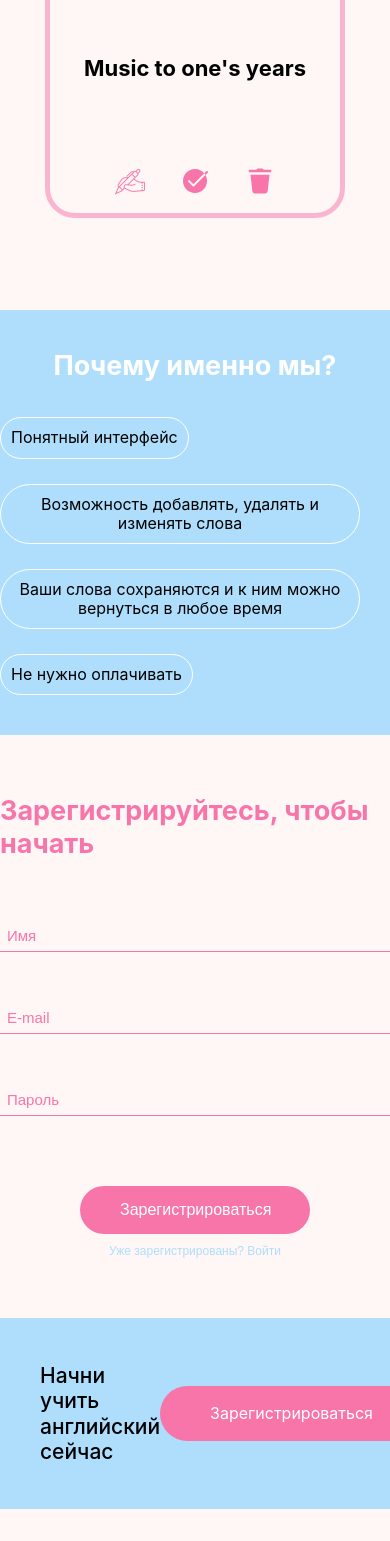
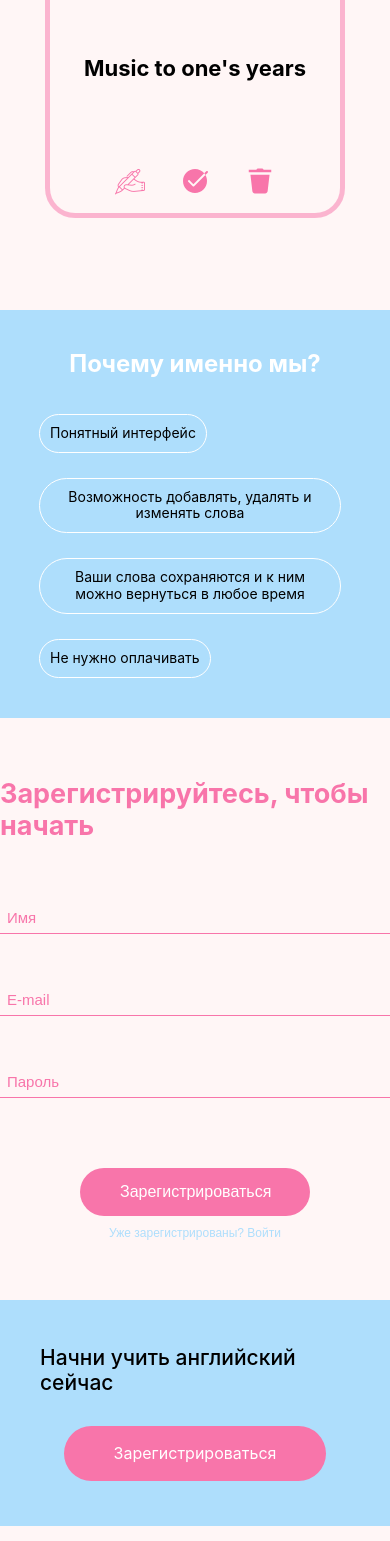
Before and after one commit to MariaMantusova/LangLearn_frontend, a React (Create React App) app: page / in a window 390 px wide. Shown: the part 432-1973 px from the top of the page. Built offline with nearby package versions, Linux system fonts and the light colour scheme.

Commit message:
feat: add adaptive to 640px

```diff
--- a/src/components/Start/Start.scss
+++ b/src/components/Start/Start.scss
@@ -13,6 +13,11 @@
 
   @media screen and (max-width: 855px) {
     padding: 45px 40px;
+  }
+
+  @media screen and (max-width: 700px) {
+    flex-direction: column;
+    gap: 30px;
   }
 }
 
--- a/src/components/WhyWe/WhyWe.scss
+++ b/src/components/WhyWe/WhyWe.scss
@@ -15,6 +15,10 @@
   color: $mainWhiteColor;
   font-size: 27px;
   font-weight: 700;
+
+  @media screen and (max-width: 760px) {
+    font-size: 24px;
+  }
 }
 
 .why-we-block__list {
@@ -27,6 +31,10 @@
   justify-content: space-between;
   margin: 0;
   padding: 0;
+
+  @media screen and (max-width: 760px) {
+    max-width: 80%;
+  }
 }
 
 .why-we-block__item {
@@ -38,4 +46,10 @@
   text-align: center;
   align-items: center;
   border: 1px solid $mainWhiteColor;
+  font-size: 16px;
+
+  @media screen and (max-width: 760px) {
+    max-width: 280px;
+    font-size: 14px;
+  }
 }
```
